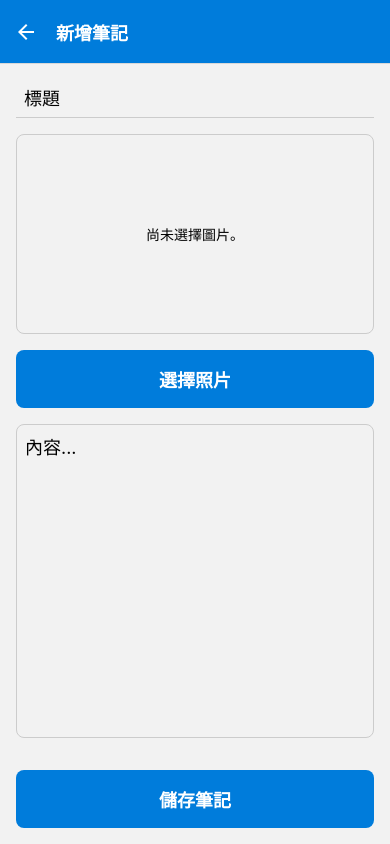
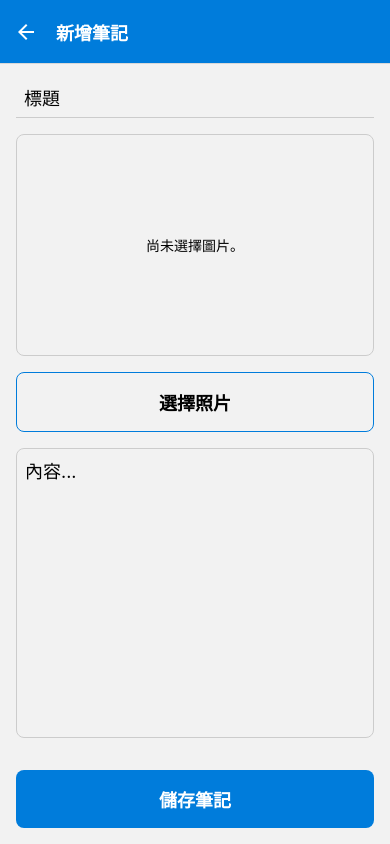
Before and after one commit to JumBoJay06/TravelNotesApp, a React Native app: screen /NoteAddEditor in a window 390 px wide. Built offline with nearby package versions, Linux system fonts and the light colour scheme.

Commit message:
新增圖片加載狀態管理，優化筆記編輯頁面，並調整筆記詳情頁面顯示邏輯

```diff
--- a/src/components/ImagePicker.tsx
+++ b/src/components/ImagePicker.tsx
@@ -10,6 +10,7 @@ interface ImagePickerProps {
 
 const ImagePicker = ({ onImagesTaken, originImages }: ImagePickerProps) => {
     const [pickedImages, setPickedImages] = useState<string[]>(originImages || []);
+    const [isLoading, setIsLoading] = useState(false);
 
     const verifyPermissions = async () => {
         const { status } = await ExpoImagePicker.requestMediaLibraryPermissionsAsync();
@@ -25,8 +26,10 @@ const ImagePicker = ({ onImagesTaken, originImages }: ImagePickerProps) => {
     };
 
     const takeImageHandler = async () => {
+        setIsLoading(true);
         const hasPermission = await verifyPermissions();
         if (!hasPermission) {
+            setIsLoading(false);
             return;
         }
 
@@ -43,6 +46,7 @@ const ImagePicker = ({ onImagesTaken, originImages }: ImagePickerProps) => {
             setPickedImages(updatedImages);
             onImagesTaken(updatedImages);
         }
+        setIsLoading(false);
     };
 
     const removeImageHandler = (uriToRemove: string) => {
@@ -50,6 +54,10 @@ const ImagePicker = ({ onImagesTaken, originImages }: ImagePickerProps) => {
         setPickedImages(updatedImages);
         onImagesTaken(updatedImages);
     };
+
+    if (isLoading) {
+        return <View style={styles.imageLoadingContainer}><Text>載入中...</Text></View>;
+    }
 
     return (
         <View style={styles.imagePicker}>
@@ -61,7 +69,7 @@ const ImagePicker = ({ onImagesTaken, originImages }: ImagePickerProps) => {
                 ) : (
                     <FlatList
                         data={pickedImages}
-                        horizontal
+                        horizontal={true}
                         keyExtractor={(item) => item}
                         renderItem={({ item }) => (
                             <View style={styles.imageContainer}>
@@ -88,7 +96,6 @@ const styles = StyleSheet.create({
     },
     imagePreviewContainer: {
         width: '100%',
-        height: 200,
         marginBottom: 16,
         borderColor: '#ccc',
         borderWidth: 1,
@@ -98,12 +105,22 @@ const styles = StyleSheet.create({
     imagePreviewEmpty: {
         alignItems: 'center',
         justifyContent: 'center',
+        paddingVertical: 100,
         flex: 1,
+    },
+    imageLoadingContainer: {
+        width: '100%',
+        marginBottom: 16,
+        borderColor: '#ccc',
+        borderWidth: 1,
+        borderRadius: 8,
+        paddingVertical: 100,
+        justifyContent: 'center',
     },
     imageContainer: {
         width: 200,
         height: 200,
-        marginHorizontal: 8,
+        margin: 8,
         position: 'relative',
     },
     image: {
@@ -113,20 +130,21 @@ const styles = StyleSheet.create({
     },
     deleteButton: {
         position: 'absolute',
-        top: 5,
-        right: 5,
+        top: 16,
+        right: 16,
         backgroundColor: '#0c0c0c95',
         borderRadius: 12,
     },
     imagePickerButton: {
-        backgroundColor: '#007cdb',
+        borderColor: '#007cdb',
+        borderWidth: 1,
         padding: 16,
         borderRadius: 8,
         alignItems: 'center',
         width: '100%',
     },
     buttonText: {
-        color: '#fff',
+        color: '#000',
         fontSize: 18,
         fontWeight: 'bold',
     },
--- a/src/screens/NoteAddEditScreen.tsx
+++ b/src/screens/NoteAddEditScreen.tsx
@@ -1,5 +1,5 @@
 import React, { useState, useLayoutEffect } from 'react';
-import { View, StyleSheet, TextInput, Pressable, Text, Alert } from 'react-native';
+import { View, StyleSheet, TextInput, Pressable, Text, Alert, KeyboardAvoidingView, ScrollView, Platform } from 'react-native';
 import { useDispatch, useSelector } from 'react-redux';
 import { RouteProp } from '@react-navigation/native';
 import { StackNavigationProp } from '@react-navigation/stack';
@@ -44,17 +44,22 @@ const NoteAddEditScreen = ({ route, navigation }: Props) => {
 
         if (noteId && noteToEdit) {
             // 編輯現有筆記
-            dispatch(updateNote({title, content, imageUris: selectedImages, id: noteId}));
+            dispatch(updateNote({ title, content, imageUris: selectedImages, id: noteId }));
         } else {
             // 新增新筆記
-             dispatch(addNote({ title, content, imageUris: selectedImages}));
+            dispatch(addNote({ title, content, imageUris: selectedImages }));
         }
 
         navigation.goBack(); // 返回上一頁
     };
 
     return (
-        <View style={{ flex: 1 }}>
+        <KeyboardAvoidingView
+            style={{ flex: 1 }}
+            behavior={Platform.OS === 'ios' ? 'padding' : 'height'}
+            keyboardVerticalOffset={90} // 可以微調這個數值
+        >
+            <ScrollView contentContainerStyle={{ flexGrow: 1 }}>
                 <View style={styles.form}>
                     <TextInput
                         style={styles.textTitleInput}
@@ -71,10 +76,11 @@ const NoteAddEditScreen = ({ route, navigation }: Props) => {
                         multiline
                     />
                 </View>
+            </ScrollView>
              <Pressable style={styles.buttonContainer} onPress={saveNoteHandler}>
                 <Text style={styles.buttonText}>儲存筆記</Text>
             </Pressable>
-        </View>
+        </KeyboardAvoidingView>
 
     );
 };
--- a/src/screens/NoteDetailScreen.tsx
+++ b/src/screens/NoteDetailScreen.tsx
@@ -71,7 +71,6 @@ const NoteDetailScreen = ({ route, navigation }: Props) => {
             <ScrollView style={{ flex: 1 }}>
                 {note.imageUris && note.imageUris.length > 0 && (
                      <FlatList
-
                         data={note.imageUris}
                         horizontal={true}
                         pagingEnabled={true}
```
Lines whose indentation alone changed are shown as unchanged.
